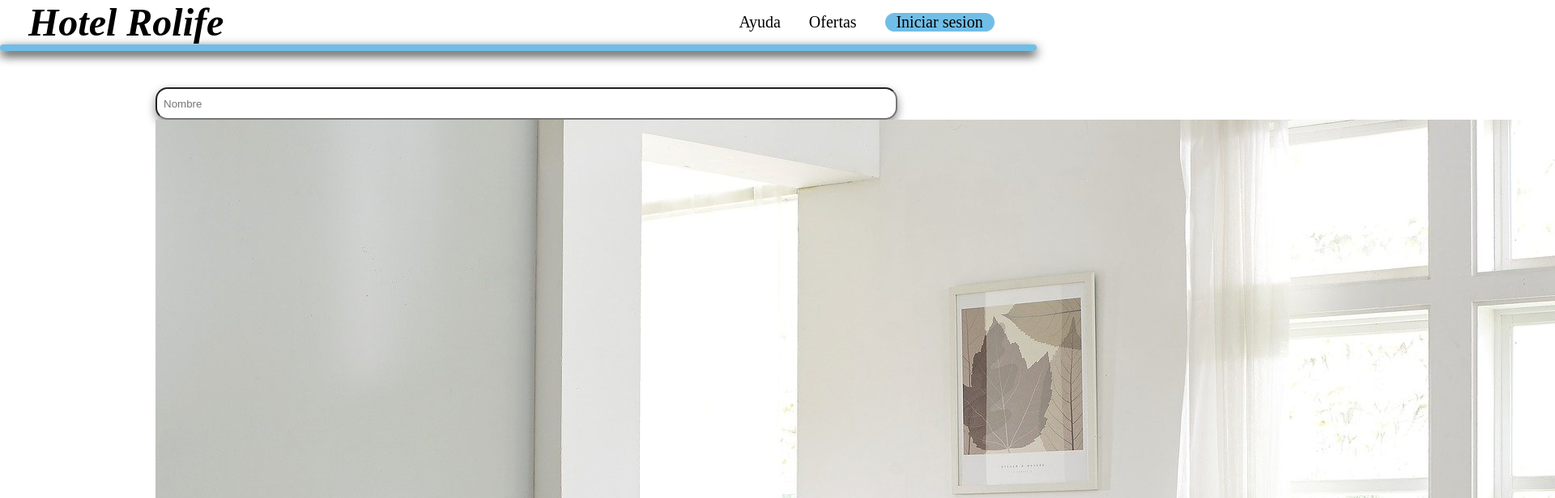
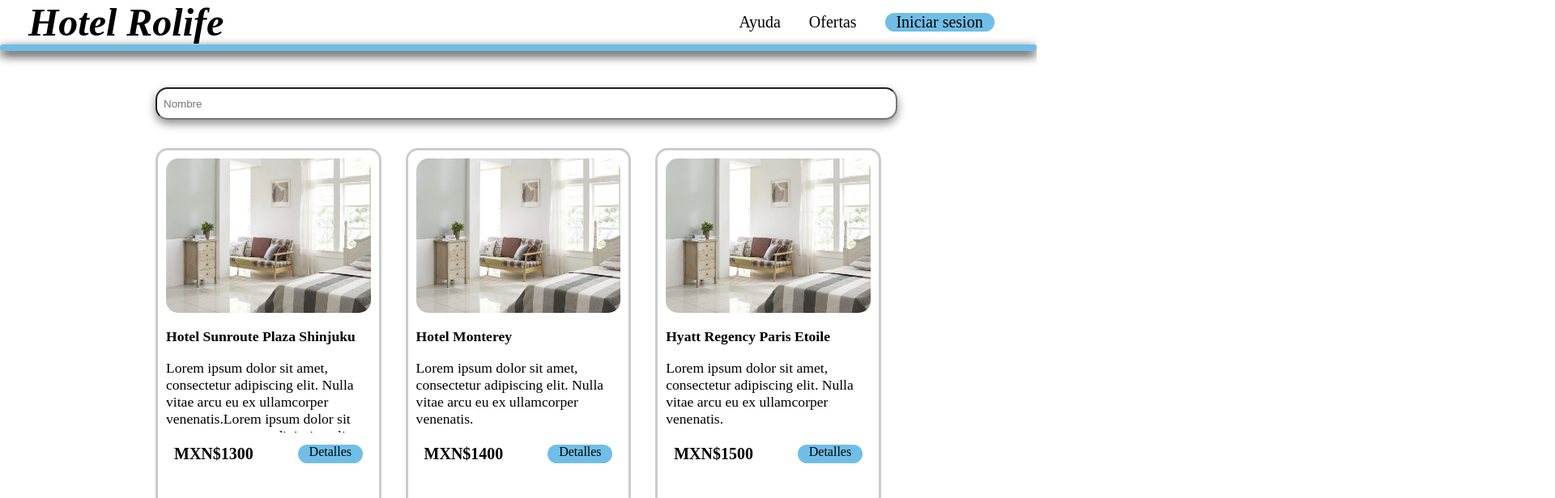
Before and after one commit to Luis-Blash/hotel-react, a React (Create React App) app: page /hotel in a window 1280 px wide. Shown: the top 616 px of the page at 81% size, 1920 px wide, since content can reach past the window. Built offline with nearby package versions, Linux system fonts and the light colour scheme.

Commit message:
Creado los estilos de cardhoteles

```diff
--- a/src/components/CardHoteles.js
+++ b/src/components/CardHoteles.js
@@ -1,6 +1,7 @@
 import React from 'react';
 import { Link } from 'react-router-dom';
-import img from '../images/cuartoBlanco1.jpg'
+import './style/CardHoteles.css';
+import img from '../images/cuartoBlanco1.jpg';
 
 function isSearched(searchTerm) {
     return function(item) {
@@ -26,8 +27,8 @@ class CardHoteles extends React.Component{
                                         <p>{item.description}</p>
                                     </div>
                                     <div className="hotel-footer">
-                                        <span>MXN ${item.price}</span>
-                                        <div className="boton-hotel">
+                                        <span>MXN${item.price}</span>
+                                        <div className="btn-hotel">
                                             <Link to="/hotel">Detalles</Link>
                                         </div>
                                     </div>
--- a/src/components/style/BrowserSearch.css
+++ b/src/components/style/BrowserSearch.css
@@ -1,3 +1,6 @@
+.search form{
+    margin-bottom: 20px;
+}
 .search form input[type=text]{
     width: 100%;
     height: 20px;
--- a/src/components/style/CardHoteles.css
+++ b/src/components/style/CardHoteles.css
@@ -0,0 +1,66 @@
+.collection-iteam{
+    display: flex;
+    justify-content: space-between;
+    flex-wrap: wrap;
+}
+.card-hotel{
+    border:solid #ccc;
+    border-radius: 15px;
+    flex-basis: calc(30% - 1rem);
+    height: 450px;
+    padding: 10px;
+    margin-top: 15px;
+}
+
+.hotel-img{
+    border-radius: 15px;
+}
+
+
+.hotel-img img{
+    width: 100%;
+    border-radius: 15px;
+}
+
+.hotel-word{
+    display: flex;
+    flex-direction: column;
+    height: 12rem;
+}
+
+.hotel-title{
+    flex: 1 1 auto;
+    overflow: hidden;
+    margin-bottom: 5px;
+}
+
+.hotel-title h2{
+    font-size: 1.1em;
+}
+
+.hotel-title p{
+    font-size: 1.1em;
+}
+
+
+.hotel-footer{
+    display: flex;
+    justify-content: space-between;
+    padding: 10px;
+}
+
+.hotel-footer span{
+    font-weight: bold;
+    font-size: 20px;
+}
+
+.btn-hotel{
+    background-color: #70bee7;
+    width: 80px;
+    text-align: center;
+    border-radius: 15px;
+}
+
+.btn-hotel a{
+    color: black;
+}
--- a/src/datos.json
+++ b/src/datos.json
@@ -3,8 +3,8 @@
         "id":1,
         "img": "../images/home_bienvenido.jpg",
         "title": "Hotel Sunroute Plaza Shinjuku",
-        "description": "Lorem ipsum dolor sit amet, consectetur adipiscing elit. Nulla vitae arcu eu ex ullamcorper venenatis.",
-        "price": 1399,
+        "description": "Lorem ipsum dolor sit amet, consectetur adipiscing elit. Nulla vitae arcu eu ex ullamcorper venenatis.Lorem ipsum dolor sit amet, consectetur adipiscing elit. Nulla vitae arcu eu ex ullamcorper venenatis.Lorem ipsum dolor sit amet, consectetur adipiscing elit. Nulla vitae arcu eu ex ullamcorper venenatis.",
+        "price": 1300,
         "location": "Japon"
     },
     {
@@ -12,7 +12,7 @@
         "img": "../images/home_bienvenido.jpg",
         "title": "Hotel Monterey",
         "description": "Lorem ipsum dolor sit amet, consectetur adipiscing elit. Nulla vitae arcu eu ex ullamcorper venenatis.",
-        "price": 1399,
+        "price": 1400,
         "location": "Mexico"
     },
     {
@@ -20,7 +20,7 @@
         "img": "../images/home_bienvenido.jpg",
         "title": "Hyatt Regency Paris Etoile",
         "description": "Lorem ipsum dolor sit amet, consectetur adipiscing elit. Nulla vitae arcu eu ex ullamcorper venenatis.",
-        "price": 1399,
+        "price": 1500,
         "location": "Francia"
     },
     {
@@ -28,7 +28,7 @@
         "img": "../images/home_bienvenido.jpg",
         "title": "Riu Plaza Miami Beach",
         "description": "Lorem ipsum dolor sit amet, consectetur adipiscing elit. Nulla vitae arcu eu ex ullamcorper venenatis.",
-        "price": 1399,
+        "price": 1600,
         "location": "US"
     },
     {
@@ -36,7 +36,7 @@
         "img": "../images/home_bienvenido.jpg",
         "title": "Grand Hyatt Sanya Haitang Bay Resort and Spa",
         "description": "Lorem ipsum dolor sit amet, consectetur adipiscing elit. Nulla vitae arcu eu ex ullamcorper venenatis.",
-        "price": 1399,
+        "price": 1700,
         "location": "China"
     },
     {
@@ -44,7 +44,7 @@
         "img": "../images/home_bienvenido.jpg",
         "title": "The Novotel Toronto Centre",
         "description": "Lorem ipsum dolor sit amet, consectetur adipiscing elit. Nulla vitae arcu eu ex ullamcorper venenatis.",
-        "price": 1399,
+        "price": 1800,
         "location": "Canada"
     },
     {
@@ -52,7 +52,7 @@
         "img": "../images/home_bienvenido.jpg",
         "title": "Riu Plaza España",
         "description": "Lorem ipsum dolor sit amet, consectetur adipiscing elit. Nulla vitae arcu eu ex ullamcorper venenatis.",
-        "price": 1399,
+        "price": 1900,
         "location": "España"
     }
 ]
```
